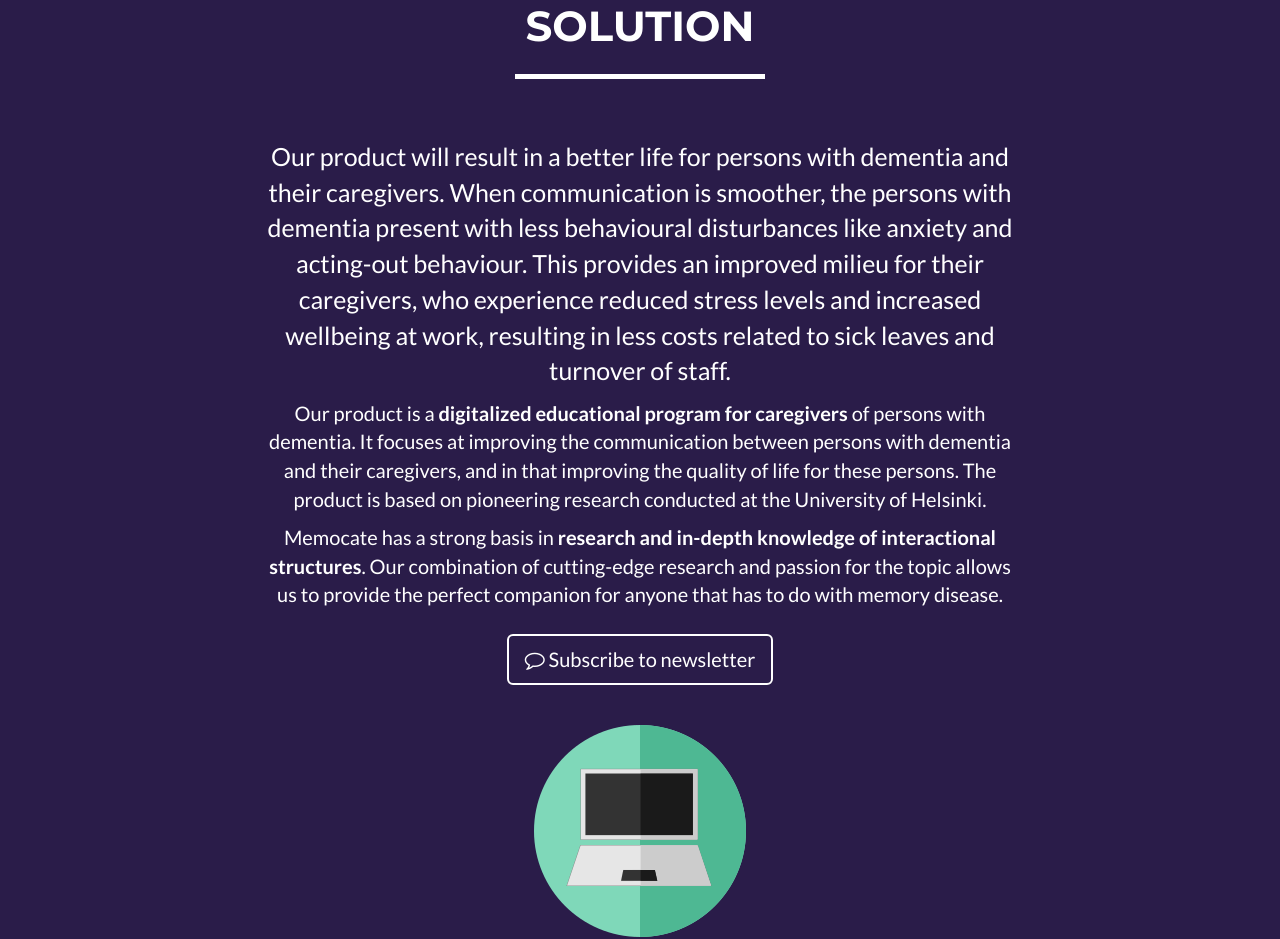
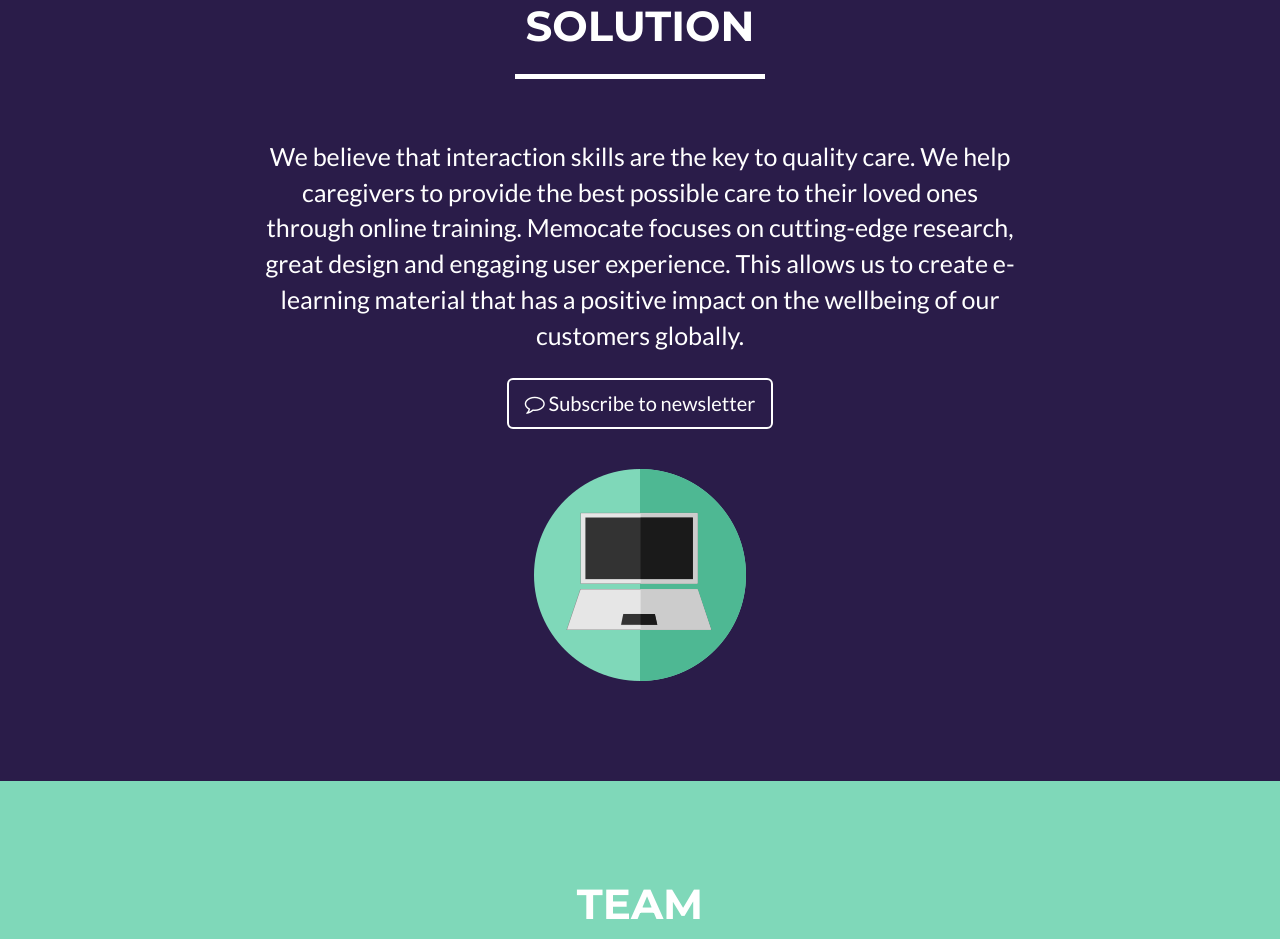
Before and after one commit to memocated/frontpage-next, a website: page index.html in a window 1280 px wide. Shown: the part 1491-2430 px from the top of the page. Drawn offline with nearby package versions, Linux system fonts and the light colour scheme.

Commit message:
Update index.html

```diff
--- a/index.html
+++ b/index.html
@@ -117,9 +117,7 @@
                 </div>
                 <div class="row">
                     <div class="col-sm-8 col-sm-offset-2 text-center">
-                        <p class="p-big">Our product will result in a better life for persons with dementia and their caregivers. When communication is smoother, the persons with dementia present with less behavioural disturbances like anxiety and acting-out behaviour. This provides an improved milieu for their caregivers, who experience reduced stress levels and increased wellbeing at work, resulting in less costs related to sick leaves and turnover of staff.</p>
-                        <p>Our product is a <strong>digitalized educational program for caregivers</strong> of persons with dementia. It focuses at improving the communication between persons with dementia and their caregivers, and in that improving the quality of life for these persons. The product is based on pioneering research conducted at the University of Helsinki.</p>
-                        <p>Memocate has a strong basis in <strong>research and in-depth knowledge of interactional structures</strong>. Our combination of cutting-edge research and passion for the topic allows us to provide the perfect companion for anyone that has to do with memory disease.</p>
+                        <p class="p-big">We believe that interaction skills are the key to quality care. We help caregivers to provide the best possible care to their loved ones through online training. Memocate focuses on cutting-edge research, great design and engaging user experience. This allows us to create e-learning material that has a positive impact on the wellbeing of our customers globally.</p>
                     </div>
                 </div>
 
```
